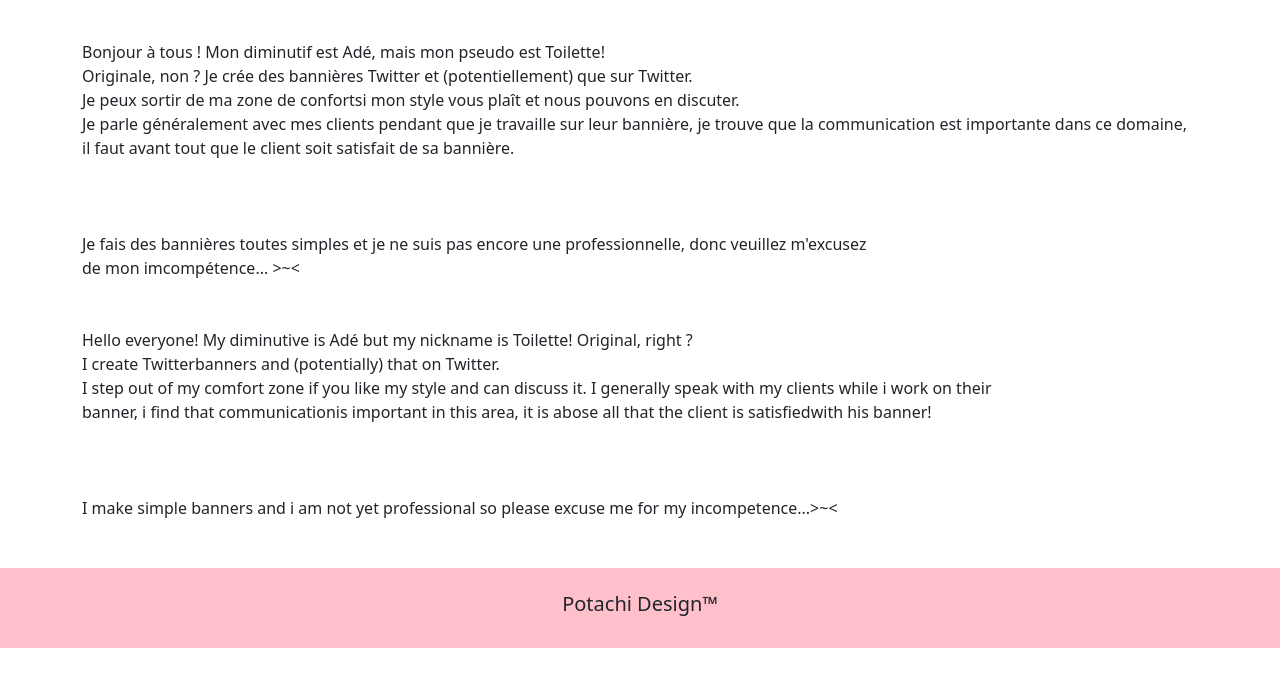
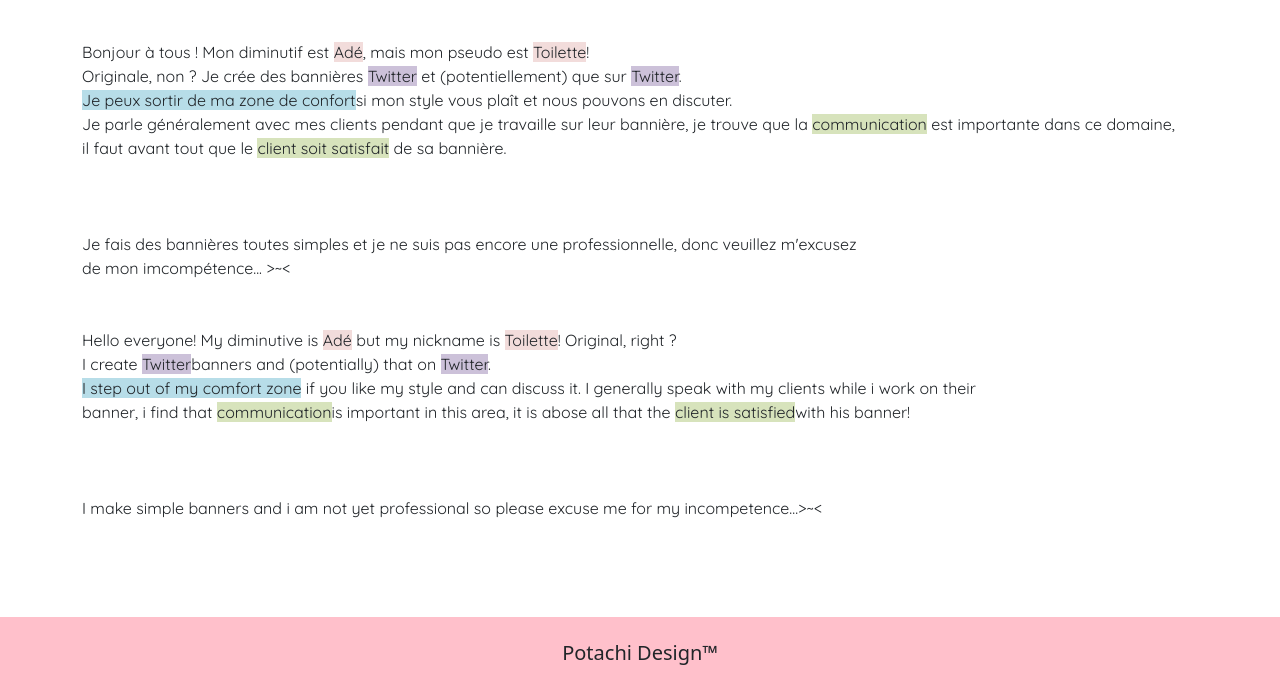
Before and after one commit to iTwiixZ/Potachi-Design, a website: page pages/about.html in a window 1280 px wide. Shown: the part 240-937 px from the top of the page. Before the commit the page ends 888 px from the top, so only its background shows below. Drawn offline with nearby package versions, Linux system fonts and the light colour scheme.

Commit message:
Update about + fix footer about page

```diff
--- /dev/null
+++ b/Sass/about.scss
@@ -0,0 +1,19 @@
+p{
+    font-family: "Quicksand",sans-serif;
+}
+
+.beige {
+    background-color: #f2dcdb;
+}
+.violet{
+    background-color: #ccc1d9;
+}
+.bleu{
+    background-color: #b7dde8;
+}
+.vert{
+    background-color: #d7e3bc;
+}
+.about-footer{
+    margin-top: 97px;
+}
--- a/Sass/header.scss
+++ b/Sass/header.scss
@@ -24,7 +24,7 @@
         font-size: 70px;
     }
     .icon{
-        margin-bottom: -50px;
+        margin-bottom: -15px;
         font-size: 35px;
 
     }
--- a/Sass/style.scss
+++ b/Sass/style.scss
@@ -4,3 +4,4 @@
 @import "contact.scss";
 @import "format.scss";
 @import "footer.scss";
+@import "about.scss";
--- a/pages/about.html
+++ b/pages/about.html
@@ -35,20 +35,20 @@
             <h2 class="text-center titre">A propos de moi..</h2>
             <div>
             <p class="about mt-5">
-                Bonjour à tous ! Mon diminutif est <span>Adé</span>, mais mon pseudo est <span>Toilette</span>!<br>
-            Originale, non ? Je crée des bannières <span>Twitter</span> et (potentiellement) que sur <span>Twitter</span>.<br>
-            <span>Je peux sortir de ma zone de confort</span>si mon style vous plaît et nous pouvons en discuter. <br>Je parle généralement
-            avec mes clients pendant que je travaille sur leur bannière, je trouve que la <span>communication</span> est importante dans ce domaine,
-            <br> il faut avant tout que le <span>client soit satisfait</span> de sa bannière.<br><br><br><br>
+                Bonjour à tous ! Mon diminutif est <span class="beige">Adé</span>, mais mon pseudo est <span class="beige">Toilette</span>!<br>
+            Originale, non ? Je crée des bannières <span class="violet">Twitter</span> et (potentiellement) que sur <span class="violet">Twitter</span>.<br>
+            <span class="bleu">Je peux sortir de ma zone de confort</span>si mon style vous plaît et nous pouvons en discuter. <br>Je parle généralement
+            avec mes clients pendant que je travaille sur leur bannière, je trouve que la <span class="vert">communication</span> est importante dans ce domaine,
+            <br> il faut avant tout que le <span class="vert">client soit satisfait</span> de sa bannière.<br><br><br><br>
             Je fais des bannières toutes simples et je ne suis pas encore une professionnelle, donc veuillez m'excusez<br>
             de mon imcompétence... >~<
             </p>
 
-            <p class="about-en mt-5 mb-5">
-                Hello everyone! My diminutive is <span>Adé</span> but my nickname is <span>Toilette</span>! Original, right ?<br>
-                I create <span>Twitter</span>banners and (potentially) that on <span>Twitter</span>.<br>
-                <span>I step out of my comfort zone</span> if you like my style and can discuss it. I generally speak with my clients while i work on their<br>
-                banner, i find that <span>communication</span>is important in this area, it is abose all that the <span>client is satisfied</span>with his banner!
+            <p class="about-en mt-5">
+                Hello everyone! My diminutive is <span class="beige">Adé</span> but my nickname is <span class="beige">Toilette</span>! Original, right ?<br>
+                I create <span class="violet">Twitter</span>banners and (potentially) that on <span class="violet">Twitter</span>.<br>
+                <span class="bleu">I step out of my comfort zone</span> if you like my style and can discuss it. I generally speak with my clients while i work on their<br>
+                banner, i find that <span class="vert">communication</span>is important in this area, it is abose all that the <span class="vert">client is satisfied</span>with his banner!
                 <br><br><br><br>
                 I make simple banners and i am not yet professional so please excuse me for my incompetence...>~<
 
@@ -61,7 +61,7 @@
 
 
 <!-- FOOTER -->
-<footer class=" d-flex align-items-center justify-content-center">
+<footer class="d-flex align-items-center justify-content-center about-footer">
     <div>
         <h5 class="text-center">Potachi Design™</h5>
     </div>
```
Also changed, not shown: style.css, 1 other file.
